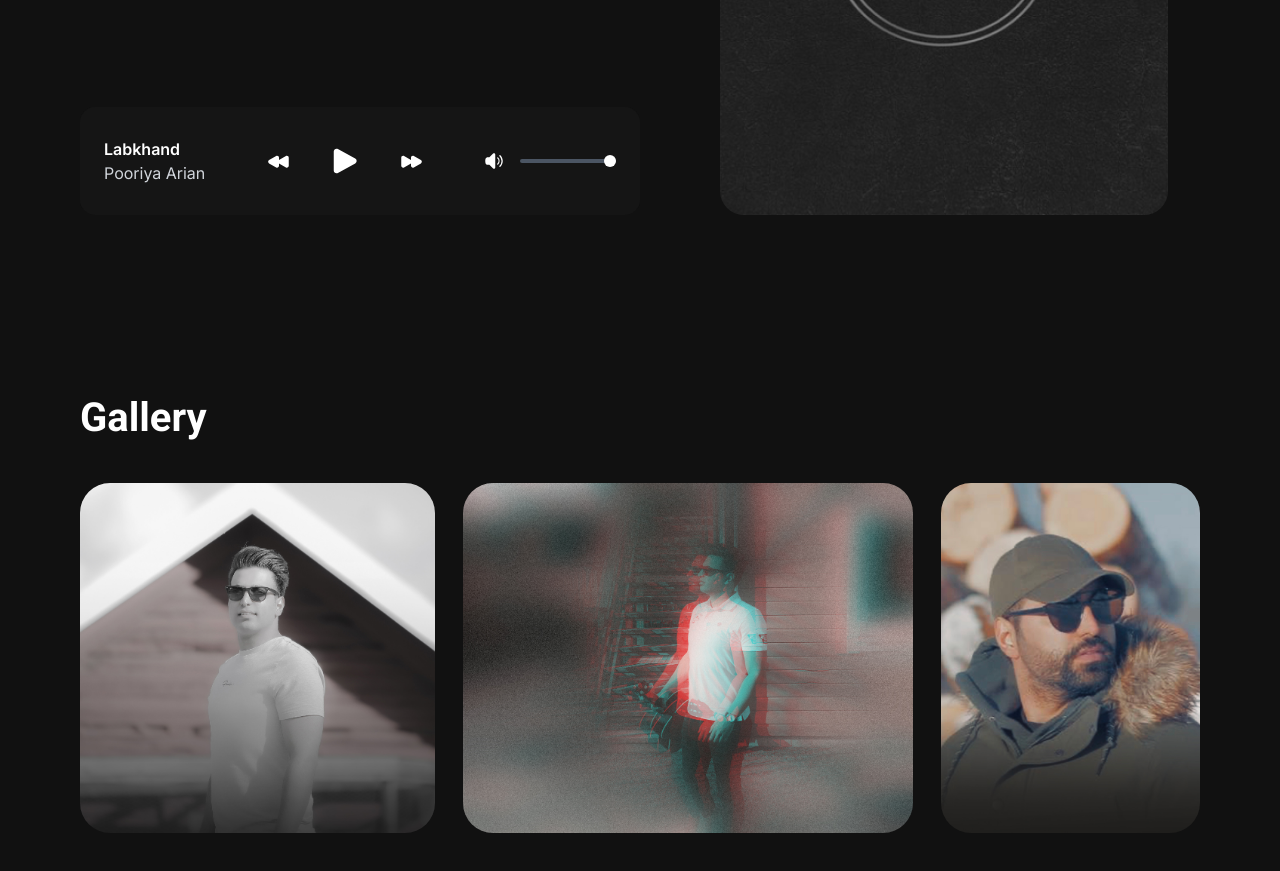
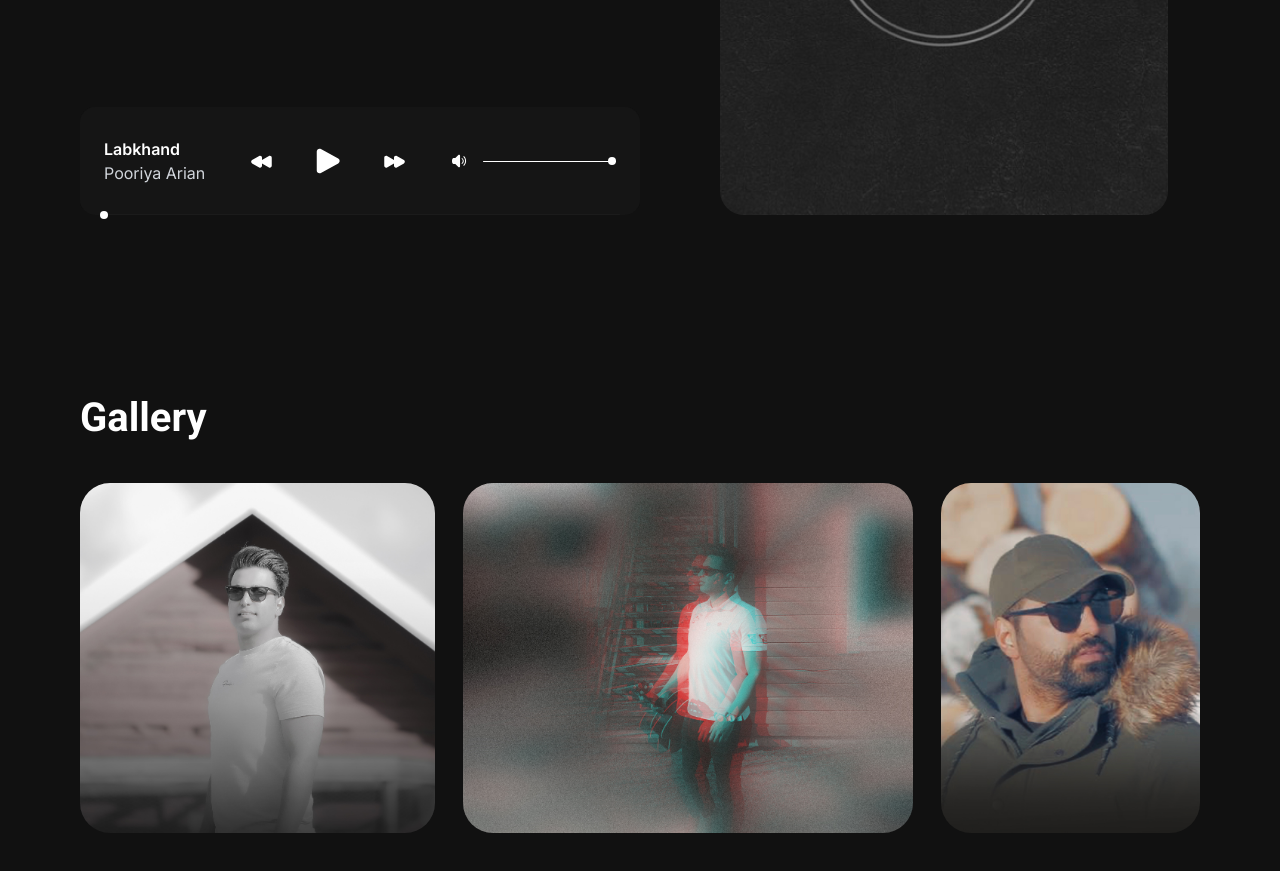
Before and after one commit to MiladDevarts/ahir-yousefi, a Next.js app: page / in a window 1280 px wide. Shown: the part 4480-5351 px from the top of the page. Built offline with nearby package versions, Linux system fonts and the light colour scheme; a web font is replaced by a local one.

Commit message:
feat: music player

```diff
--- a/components/Sections/MusicPlayer/index.tsx
+++ b/components/Sections/MusicPlayer/index.tsx
@@ -9,7 +9,14 @@ import {
   SpeakerWaveIcon,
 } from "@heroicons/react/24/solid";
 
-const audioList = [
+interface AudioTrack {
+  name: string;
+  artist: string;
+  src: string;
+  duration: number;
+}
+
+const audioList: AudioTrack[] = [
   {
     name: "Labkhand",
     artist: "Pooriya Arian",
@@ -24,22 +31,25 @@ const audioList = [
   },
 ];
 
-const formatTime = (seconds) => {
+const formatTime = (seconds: number): string => {
   const minutes = Math.floor(seconds / 60);
   const remainingSeconds = Math.floor(seconds % 60);
   return `${minutes}:${remainingSeconds.toString().padStart(2, "0")}`;
 };
 
 const MusicPlayer = () => {
-  const [currentTrack, setCurrentTrack] = useState(0);
-  const [isPlaying, setIsPlaying] = useState(false);
-  const [volume, setVolume] = useState(1);
-  const [trackDurations, setTrackDurations] = useState({});
-  const audioRef = useRef(new Audio(audioList[0].src));
+  const [currentTrack, setCurrentTrack] = useState<number>(0);
+  const [isPlaying, setIsPlaying] = useState<boolean>(false);
+  const [volume, setVolume] = useState<number>(1);
+  const [trackDurations, setTrackDurations] = useState<Record<number, number>>(
+    {}
+  );
+  const [currentTime, setCurrentTime] = useState<number>(0);
+  const audioRef = useRef<HTMLAudioElement>(new Audio(audioList[0].src));
 
   useEffect(() => {
     const loadDurations = async () => {
-      const durations = {};
+      const durations: Record<number, number> = {};
       for (let i = 0; i < audioList.length; i++) {
         const audio = new Audio(audioList[i].src);
         audio.addEventListener("loadedmetadata", () => {
@@ -49,10 +59,22 @@ const MusicPlayer = () => {
       }
     };
     loadDurations();
+
+    // Add time update listener
+    const audio = audioRef.current;
+    const updateTime = () => {
+      setCurrentTime(audio.currentTime);
+    };
+    audio.addEventListener("timeupdate", updateTime);
+
+    return () => {
+      audio.removeEventListener("timeupdate", updateTime);
+    };
   }, []);
 
   useEffect(() => {
     audioRef.current.src = audioList[currentTrack].src;
+    setCurrentTime(0);
     if (isPlaying) {
       audioRef.current.play();
     }
@@ -62,7 +84,7 @@ const MusicPlayer = () => {
     audioRef.current.volume = volume;
   }, [volume]);
 
-  const togglePlay = (index) => {
+  const togglePlay = (index: number) => {
     if (currentTrack !== index) {
       setCurrentTrack(index);
       setIsPlaying(true);
@@ -82,6 +104,12 @@ const MusicPlayer = () => {
 
   const playPrev = () => {
     setCurrentTrack((prev) => (prev - 1 + audioList.length) % audioList.length);
+  };
+
+  const handleProgressChange = (e: React.ChangeEvent<HTMLInputElement>) => {
+    const time = parseFloat(e.target.value);
+    audioRef.current.currentTime = time;
+    setCurrentTime(time);
   };
 
   return (
@@ -116,7 +144,7 @@ const MusicPlayer = () => {
                 <div className="flex items-center gap-2">
                   <div className="flex items-center gap-4">
                     <div
-                      className="bg-white rounded-full flex justify-center items-center p-2  cursor-pointer transition-colors"
+                      className="bg-white rounded-full flex justify-center items-center p-2 cursor-pointer transition-colors"
                       onClick={() => togglePlay(index)}
                     >
                       {isPlaying && currentTrack === index ? (
@@ -142,6 +170,31 @@ const MusicPlayer = () => {
 
           {/* Player Controls */}
           <div className="w-full bg-[#1B1B1B] bg-opacity-50 backdrop-blur-md p-6 rounded-[15px] absolute bottom-0 left-0">
+            <div className="flex flex-col gap-4">
+              <div className="flex items-center gap-4 absolute bottom-0 left-5 right-5">
+                {/* <span className="text-white w-10 [min-width:2.5rem]">
+                  {formatTime(currentTime)}
+                </span> */}
+                <input
+                  type="range"
+                  min="0"
+                  max={trackDurations[currentTrack] || 0}
+                  value={currentTime}
+                  onChange={handleProgressChange}
+                  className="w-full progress--range__slider"
+                  style={{
+                    backgroundImage: `linear-gradient(to right, #fff ${
+                      (currentTime / (trackDurations[currentTrack] || 1)) * 100
+                    }%, #1B1B1B ${
+                      (currentTime / (trackDurations[currentTrack] || 1)) * 100
+                    }%)`,
+                  }}
+                />
+                {/* <span className="text-white w-10 [min-width:2.5rem] text-right">
+                  {formatTime(trackDurations[currentTrack] || 0)}
+                </span> */}
+              </div>
+
               <div className="flex gap-4 justify-between">
                 <div className="flex justify-between items-center">
                   <div>
@@ -182,28 +235,14 @@ const MusicPlayer = () => {
                     step="0.1"
                     value={volume}
                     onChange={(e) => setVolume(parseFloat(e.target.value))}
-                  className="w-24 h-1 bg-gray-600 rounded-lg appearance-none cursor-pointer accent-blue-500
-                  [&::-webkit-slider-thumb]:appearance-none
-                  [&::-webkit-slider-thumb]:h-3
-                  [&::-webkit-slider-thumb]:w-3
-                  [&::-webkit-slider-thumb]:rounded-full
-                  [&::-webkit-slider-thumb]:bg-white
-                  hover:[&::-webkit-slider-thumb]:bg-blue-400
-                  [&::-webkit-slider-thumb]:transition-all
-                  [&::-webkit-slider-thumb]:cursor-pointer
-                  [&::-moz-range-thumb]:appearance-none
-                  [&::-moz-range-thumb]:h-3
-                  [&::-moz-range-thumb]:w-3
-                  [&::-moz-range-thumb]:rounded-full
-                  [&::-moz-range-thumb]:bg-white
-                  hover:[&::-moz-range-thumb]:bg-blue-400
-                  [&::-moz-range-thumb]:border-0
-                  [&::-moz-range-thumb]:transition-all
-                  [&::-moz-range-thumb]:cursor-pointer
-                  [&::-moz-range-progress]:bg-blue-500
-                  [&::-moz-range-progress]:rounded-lg
-                  [&::-moz-range-track]:rounded-lg"
+                    className="w-24 h-1 bg-gray-600 rounded-lg appearance-none cursor-pointer volume--range__slider"
+                    style={{
+                      backgroundImage: `linear-gradient(to right, #fff ${
+                        volume * 100
+                      }%, #1B1B1B ${volume * 100}%)`,
+                    }}
                   />
+                </div>
               </div>
             </div>
           </div>
```
Lines whose indentation alone changed are shown as unchanged.
